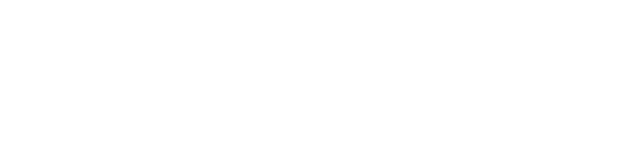
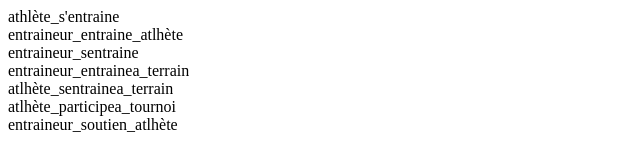
Before and after one commit to Mouatez96/THYP_21-22, a plain HTML site: page omk/index.html in a window 1280 px wide. Shown: the whole page, without its empty margins (0-640 px from the left). Drawn offline with nearby package versions, Linux system fonts and the light colour scheme.

Commit message:
Update index.html

```diff
--- a/omk/index.html
+++ b/omk/index.html
@@ -1,4 +1,3 @@
-
 <!DOCTYPE html>
 <html lang="en">
 <head>
@@ -6,26 +5,51 @@
     <meta http-equiv="X-UA-Compatible" content="IE=edge">
     <meta name="viewport" content="width=device-width, initial-scale=1.0">
     <title>Affichage</title>
+    <style>
+
+    </style>
 </head>
 <body>
 
+    <div id="content_templates">
+    </div>
+
     <script src="https://d3js.org/d3.v4.min.js"></script>
     <script>
+
+        var contentTemplates = document.getElementById("content_templates");
+        var content ="";
         var url = "data/resource_templates.json";
         d3.json(url, function (json) {
-            console.log(json)
-            for(var i=0; i<json.length; i++) {
-                console.log("id : "+json[i]["o:id"]+"  --  "+json[i]["o:label"])
+            //console.log(json)
+            for(var i=1; i<json.length; i++) {
+                //console.log(json[i])
+
+                content += "<div class='label'>"+json[i]["o:label"]+"</div>"
+                var id=json[i]["o:id"]
+                url = "data/resource_templates_"+id+".json"
+                d3.json(url, function (jso) {
+                    //console.log(jso["o:resource_class"])
+                    var element = jso["o:resource_class"]
+                    content += "<div class='details'>"
+                    for (const index in element) {
+                        content +="<div>"+index +" : "+element[''+index] +"</div>"
+                        console.log(index+" : "+element[""+index+""])
+                    }
+                    content +="</div> <br>"
+
+                });
+
             }
+            contentTemplates.innerHTML = content
         });
-        // 2
-         var url = "data/resource_templates_3.json";
-         d3.json(url, function (json) {
-            console.log(json)
-             for(var i=0; i<json["o:resource_template_property"].length; i++) {
-                console.log("id : "+json["o:resource_template_property"][i]+"  --  "+json["o:label"])
-            }
+        console.log("------------------------------------------");
+        url = "data/resource_templates_5.json";
+        d3.json(url, function (json) {
+           // console.log(json)
+            //console.log(json["o:label"])
         });
+
     </script>
 
 </body>
```
